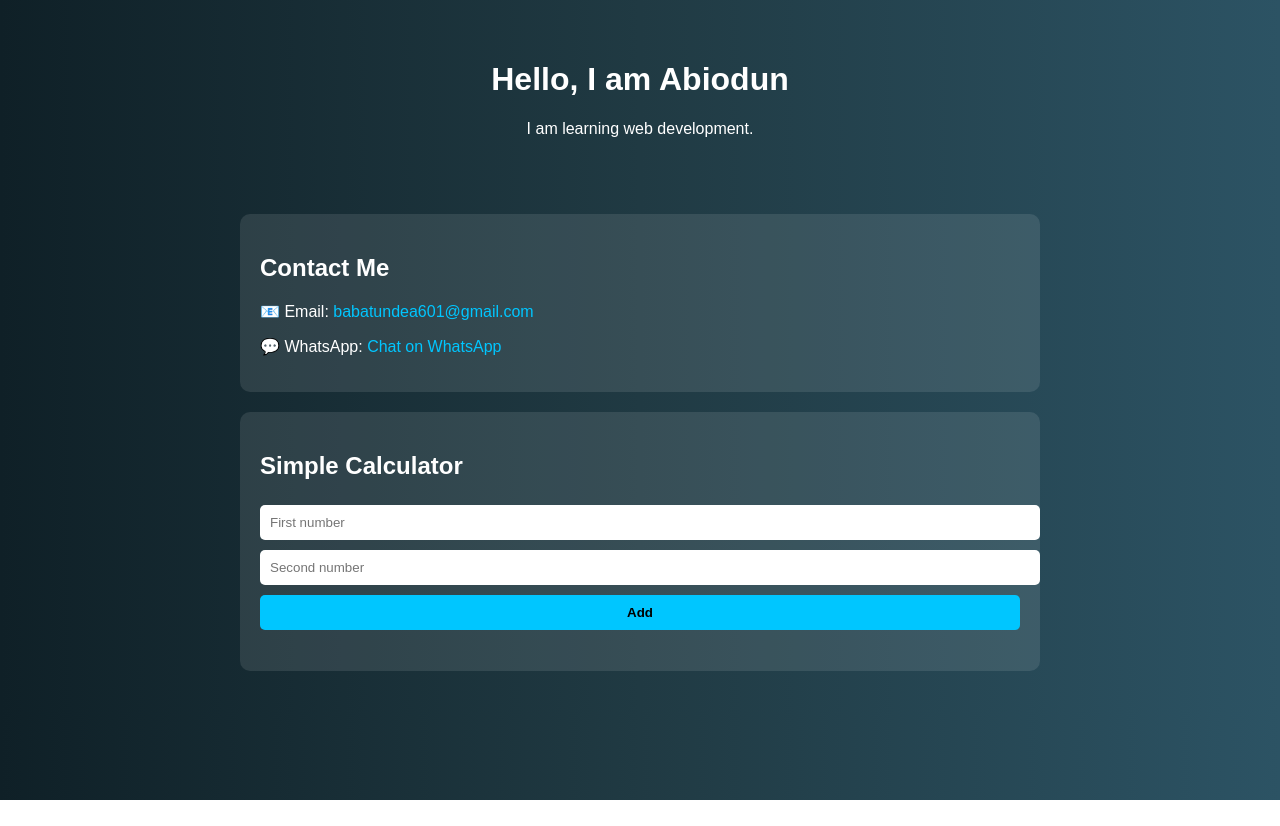
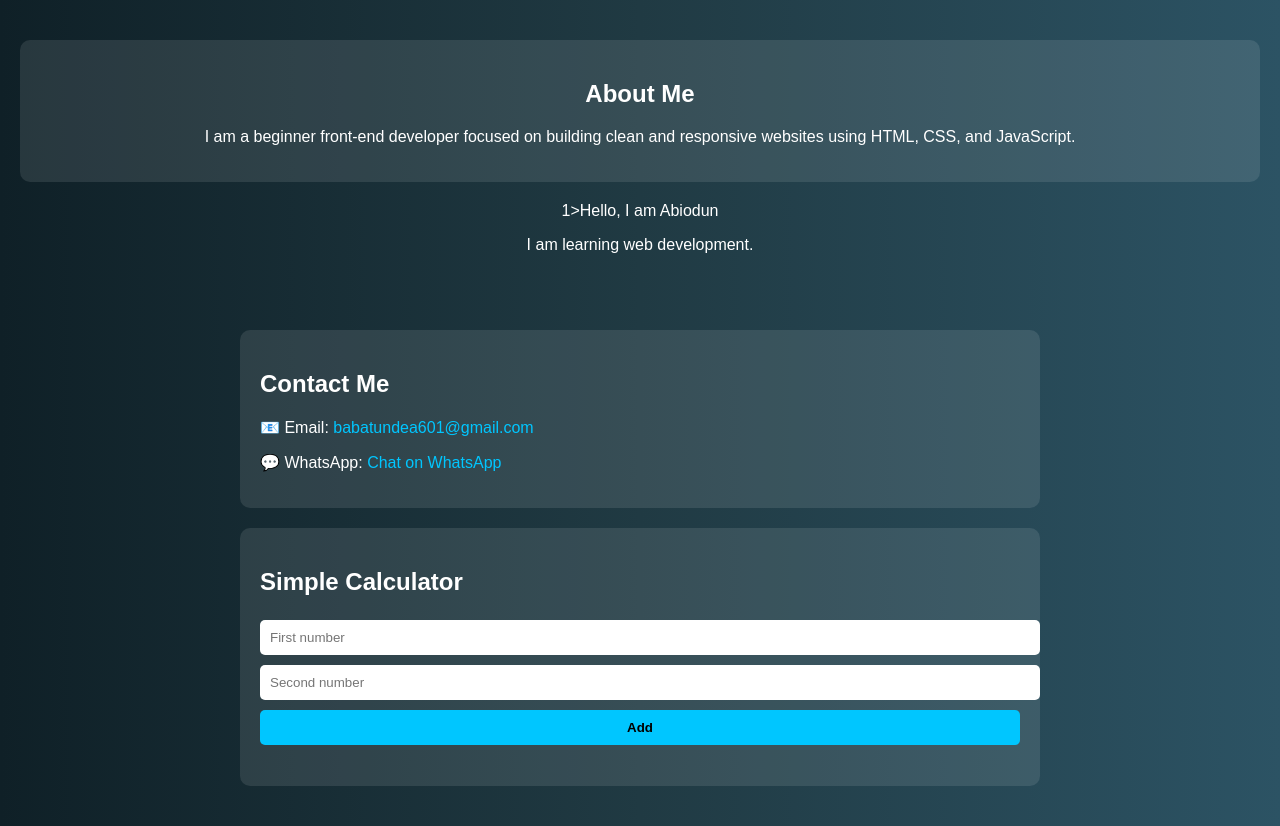
Before and after one commit to AlfredA96/AlfredA96.github.io, a plain HTML site: page index.html in a window 1280 px wide. Before the commit the page ends 800 px from the top, so only its background shows below. Drawn offline with Linux system fonts and the light colour scheme.

Commit message:
Update index.html

```diff
--- a/index.html
+++ b/index.html
@@ -50,7 +50,15 @@
 <body>
 
 <header>
-  <h1>Hello, I am Abiodun</h1>
+  <h<section>
+  <div class="card">
+    <h2>About Me</h2>
+    <p>
+      I am a beginner front-end developer focused on building clean and responsive
+      websites using HTML, CSS, and JavaScript.
+    </p>
+  </div>
+</section>1>Hello, I am Abiodun</h1>
   <p>I am learning web development.</p>
 </header>
 
```
